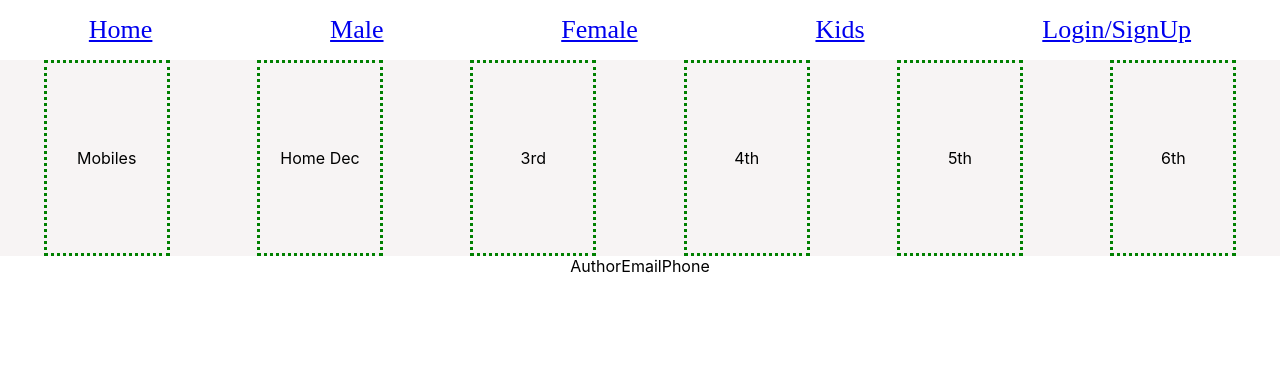
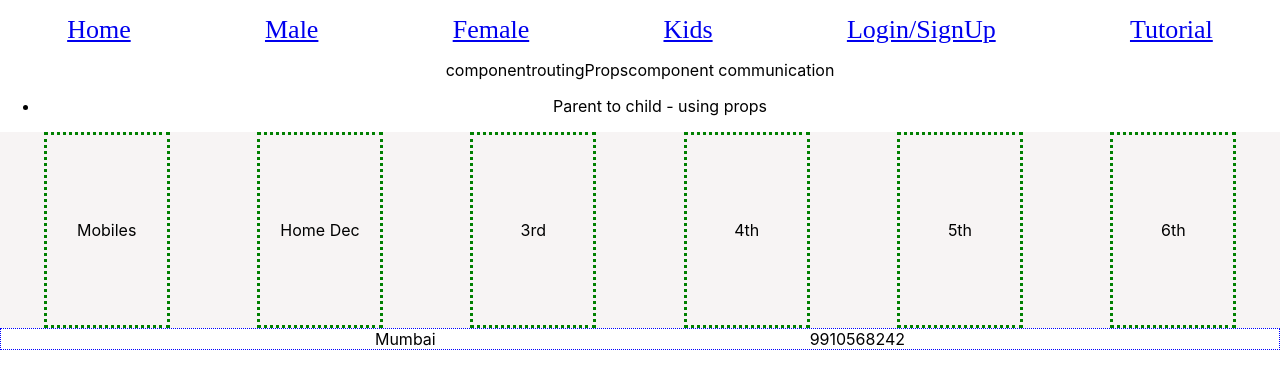
Before and after one commit to rochakravi/myntra, a React (Create React App) app: page /tutorial in a window 1280 px wide. Shown: the top 384 px of the page. Built offline with nearby package versions, Linux system fonts and the light colour scheme.

Commit message:
props under

```diff
--- a/src/App.css
+++ b/src/App.css
@@ -110,3 +110,9 @@ input:focus, textarea:focus, select:focus{
     transform: rotate(360deg);
   }
 }
+
+.footer-section{
+  border : 1px  dotted blue;
+  display: flex;
+  justify-content: space-evenly;
+}
--- a/src/App.js
+++ b/src/App.js
@@ -6,6 +6,7 @@ import LoginSigUp from './components/LoginSignUp';
 import Male from './components/Male';
 import Female from './components/Female';
 import Kids from './components/Kids';
+import Tutorial  from './components/Tutorial';
 import {
   BrowserRouter as Router,
   Switch,
@@ -17,12 +18,13 @@ function App() {
   return (
     <div className="App">
       <Router>
+      <Header money="10" gift="shirt" festival="new year"/>
         <switch>
-          <Route path = '/'><Header /></Route>
           <Route path = '/male'> <Male /></Route>
           <Route path = '/female'><Female /></Route>
           <Route path = '/kids'><Kids /></Route>
           <Route path = '/loginsignup'><LoginSigUp /></Route>
+          <Route path = '/tutorial'><Tutorial /></Route>
       </switch>
       </Router>
       <div className="App-container">
@@ -45,7 +47,7 @@ function App() {
           6th
         </div>
       </div>
-      <Footer />
+      <Footer address="Mumbai" mobile="9910568242" />
     </div>
   );
 }
--- a/src/components/Footer.js
+++ b/src/components/Footer.js
@@ -1,8 +1,11 @@
-const Footer = () => {
-    return <div>
-        <span>Author</span>
-        <span>Email</span>
-        <span>Phone</span>
+import '../App.css';
+
+
+const Footer = (props) => {
+    console.log('footer => ',props)
+    return <div className="footer-section">
+        <span>{props.address}</span>
+        <span>{props.mobile}</span>
     </div>
 }
 
--- a/src/components/Header.js
+++ b/src/components/Header.js
@@ -16,13 +16,15 @@ import {
     Link
   } from "react-router-dom";
 
-const Header = () => {
+const Header = (props) => {
+    console.log("props =>",props.festival);
     return <ul className="App-header">
         <li><Link to="/">Home</Link></li>
         <li><Link to="/male">Male</Link></li>
         <li><Link to="/female">Female</Link></li>
         <li><Link to="/kids">Kids</Link></li>
         <li><Link to="/loginsignup">Login/SignUp</Link></li>
+        <li><Link to="/tutorial">Tutorial</Link></li>
     </ul>
 }
 
@@ -32,3 +34,4 @@ export default Header ;
 // in same line
 
 // arrow function
+// {} 1. object 2. expression
--- /dev/null
+++ b/src/components/Tutorial.js
@@ -0,0 +1,15 @@
+
+const Tutorial = () =>{
+    return <div>
+        <span>component</span>
+        <span>routing</span>
+        <span>Props</span>
+        <span>component communication</span>
+        <ul>
+            <li>Parent to child - using props</li>
+        </ul>
+    </div>
+
+}
+
+export default Tutorial;
```
